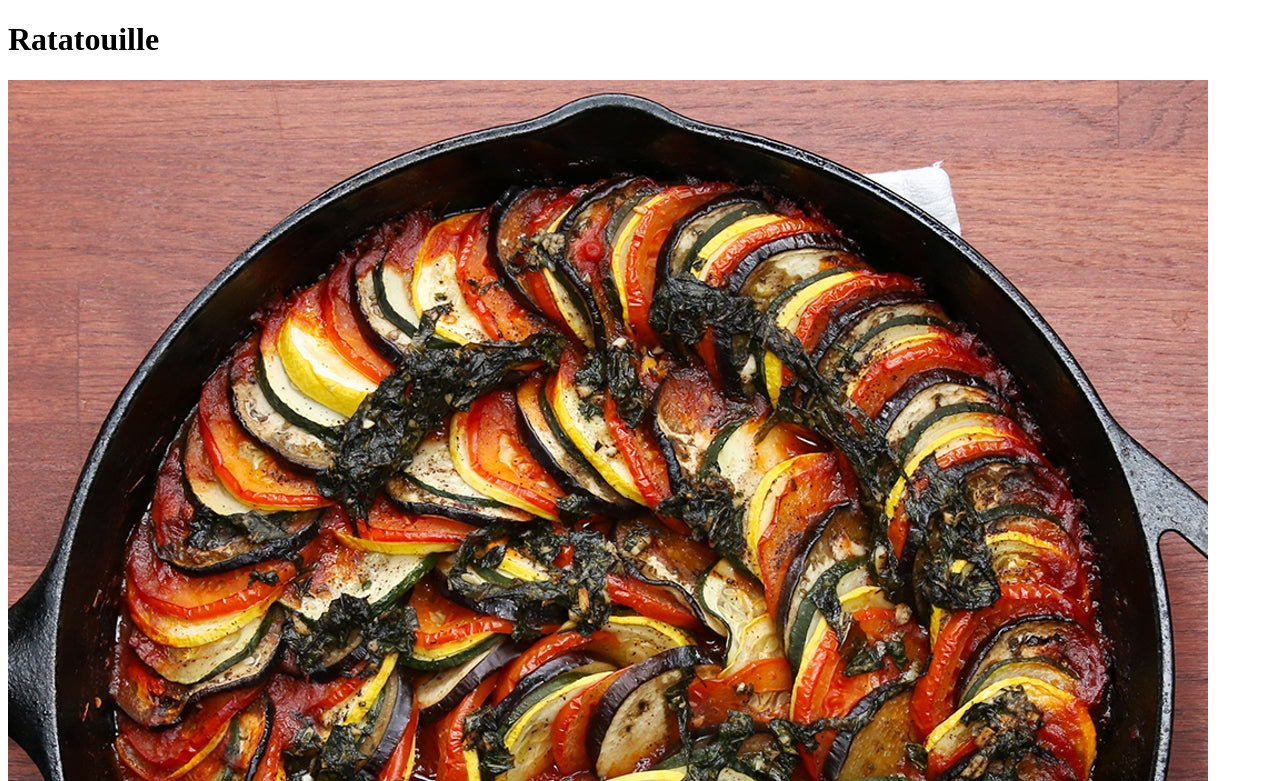
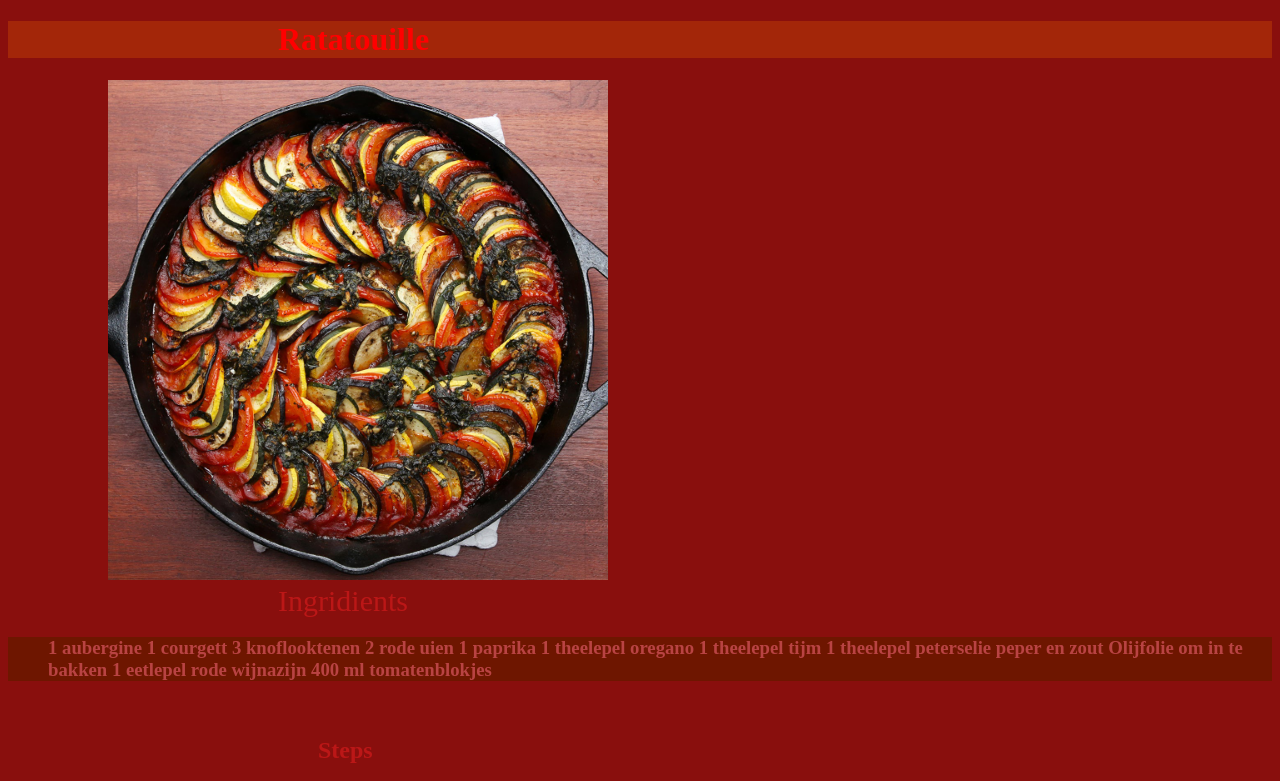
Before and after one commit to Maksim-Gro/odin-recipes, a plain HTML site: page recipies/ratatouille/ratatouille.html in a window 1280 px wide. Shown: the top 781 px of the page. Drawn offline with Linux system fonts and the light colour scheme.

Commit message:
Add css to ratatouille.css
make it look better

```diff
--- a/recipies/ratatouille/ratatouille.css
+++ b/recipies/ratatouille/ratatouille.css
@@ -0,0 +1,22 @@
+h1{
+padding-left: 270px;
+background-color:rgb(163, 38, 9);
+color: rgb(255, 0, 0);
+    }
+body{ background-color:rgb(137, 15, 13);}
+
+div{font-size: 30px;
+    padding-left: 270px;
+color: rgb(187, 23, 23);}
+
+img{padding-inline-start: 100px;}
+
+ul{background-color: rgb(110, 22, 0);
+    color: rgb(185, 67, 67);}
+
+.steps{padding-left: 310px;
+    color: rgb(187, 23, 23);}
+ol{padding-left: 310px;
+    align-self: center;
+    background-color: rgb(110, 22, 0);
+    color: rgb(185, 67, 67);}
--- a/recipies/ratatouille/ratatouille.html
+++ b/recipies/ratatouille/ratatouille.html
@@ -5,8 +5,11 @@
         <title>Ratatouille</title>
     </head>
     <body>
-        <h1>Ratatouille</h1>
-        <img src="../photos/ratatouille.jpg" alt="Ratatouille">
+        <h1 class="head">Ratatouille</h1>
+        <img src="../photos/ratatouille.jpg" alt="ratatouille"
+        style="height: 500px;">
+        <link rel="stylesheet" href="ratatouille.css">
+        <div>Ingridients</div>
         <h3><ul>1 aubergine
             1 courgett
             3 knoflooktenen
@@ -19,9 +22,9 @@
             Olijfolie om in te bakken
             1 eetlepel rode wijnazijn
             400 ml tomatenblokjes
-            </ul>></h3>
+            </ul></h3>
             <br>
-            <h2>Steps</h2>
+            <h2 class="steps">Steps</h2>
             <ol><li>Roast Nuts</li>
                 <li>Eggplant</li>
                 <li>Slice the Onion</li>
```
Also changed, not shown: main/index.html (+0 -1 lines).
